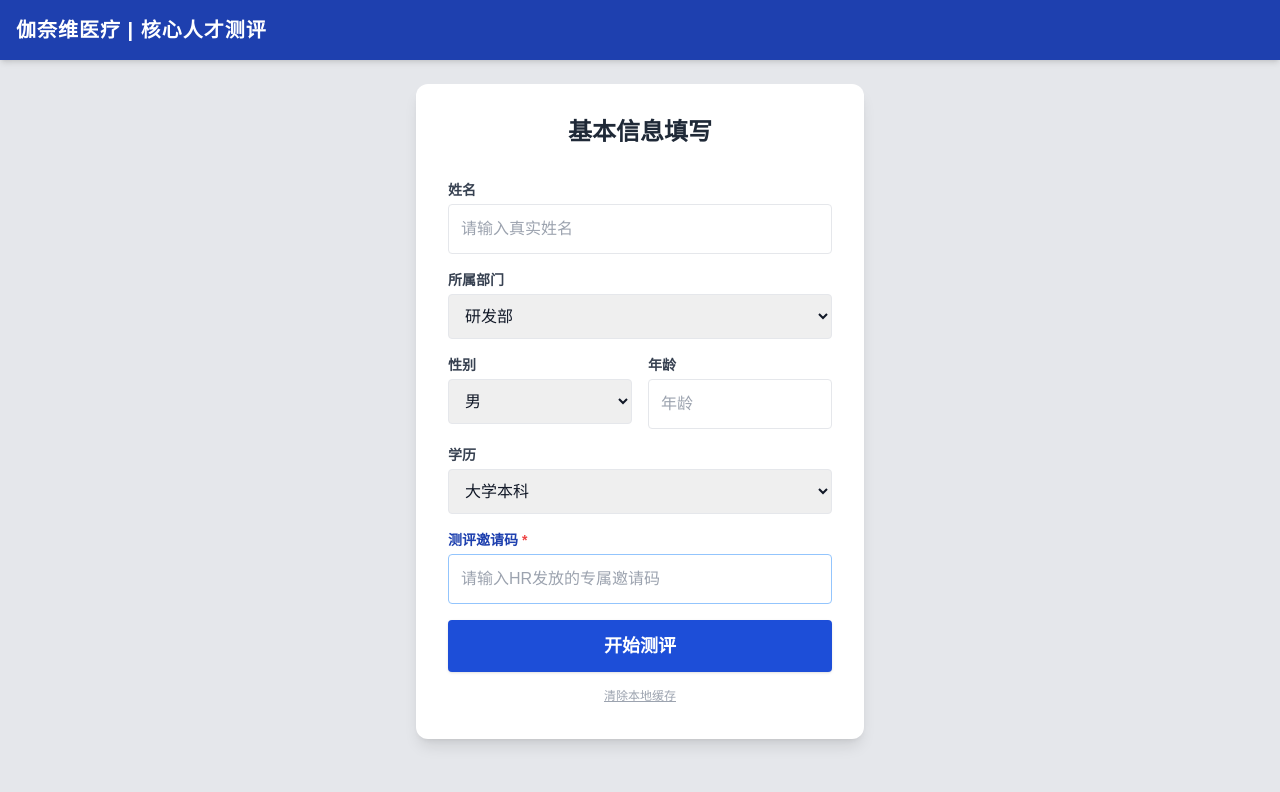
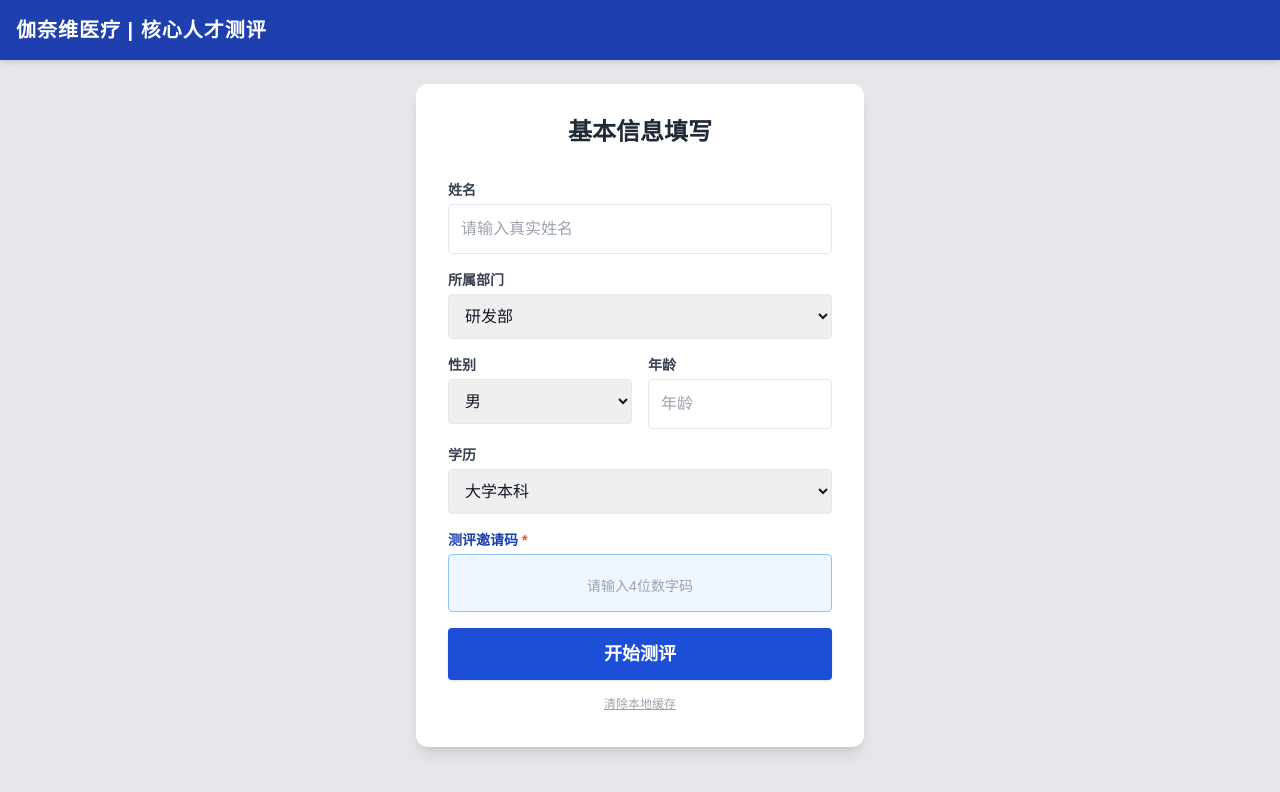
Before and after one commit to cqhz52-byte/-, a plain HTML site: page index.html in a window 1280 px wide. Drawn offline with nearby package versions, Linux system fonts and the light colour scheme.

Commit message:
Update index.html

```diff
--- a/index.html
+++ b/index.html
@@ -86,10 +86,14 @@
                         <option value="大学专科">大学专科</option><option value="大学本科" selected>大学本科</option><option value="硕士研究生">硕士研究生</option><option value="博士及以上">博士及以上</option>
                     </select>
                 </div>
-                <div>
-                    <label class="block text-sm font-bold text-blue-800 mb-1">测评邀请码 <span class="text-red-500">*</span></label>
-                    <input type="text" id="input-code" class="w-full border p-3 rounded outline-none border-blue-300 focus:border-blue-600 uppercase" placeholder="请输入HR发放的专属邀请码">
-                </div>
+               <div>
+    <label class="block text-sm font-bold text-blue-800 mb-1">测评邀请码 <span class="text-red-500">*</span></label>
+    <input type="tel"
+           id="input-code"
+           maxlength="4"
+           class="w-full border p-3 rounded outline-none border-blue-300 focus:border-blue-600 text-center tracking-[1em] text-2xl font-bold bg-blue-50 placeholder:text-sm placeholder:tracking-normal placeholder:font-normal"
+           placeholder="请输入4位数字码">
+</div>
 
                 <button id="btn-start" onclick="startTest()" class="w-full bg-blue-700 text-white p-3 rounded font-bold text-lg hover:bg-blue-800 mt-6 shadow transition-all">开始测评</button>
                 <button onclick="clearCache()" class="w-full text-gray-400 text-xs underline mt-2 hover:text-gray-600 transition-all">清除本地缓存</button>
```
